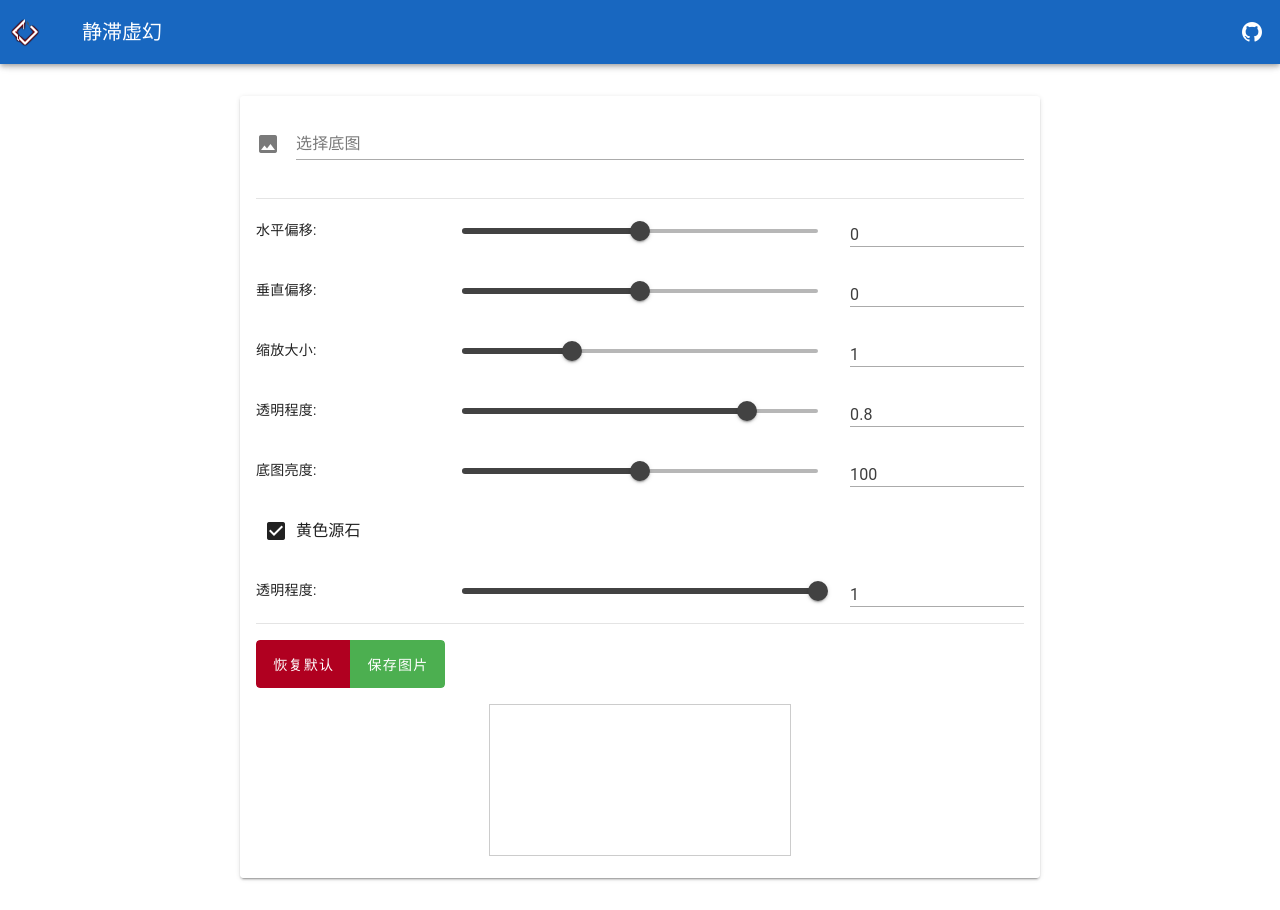
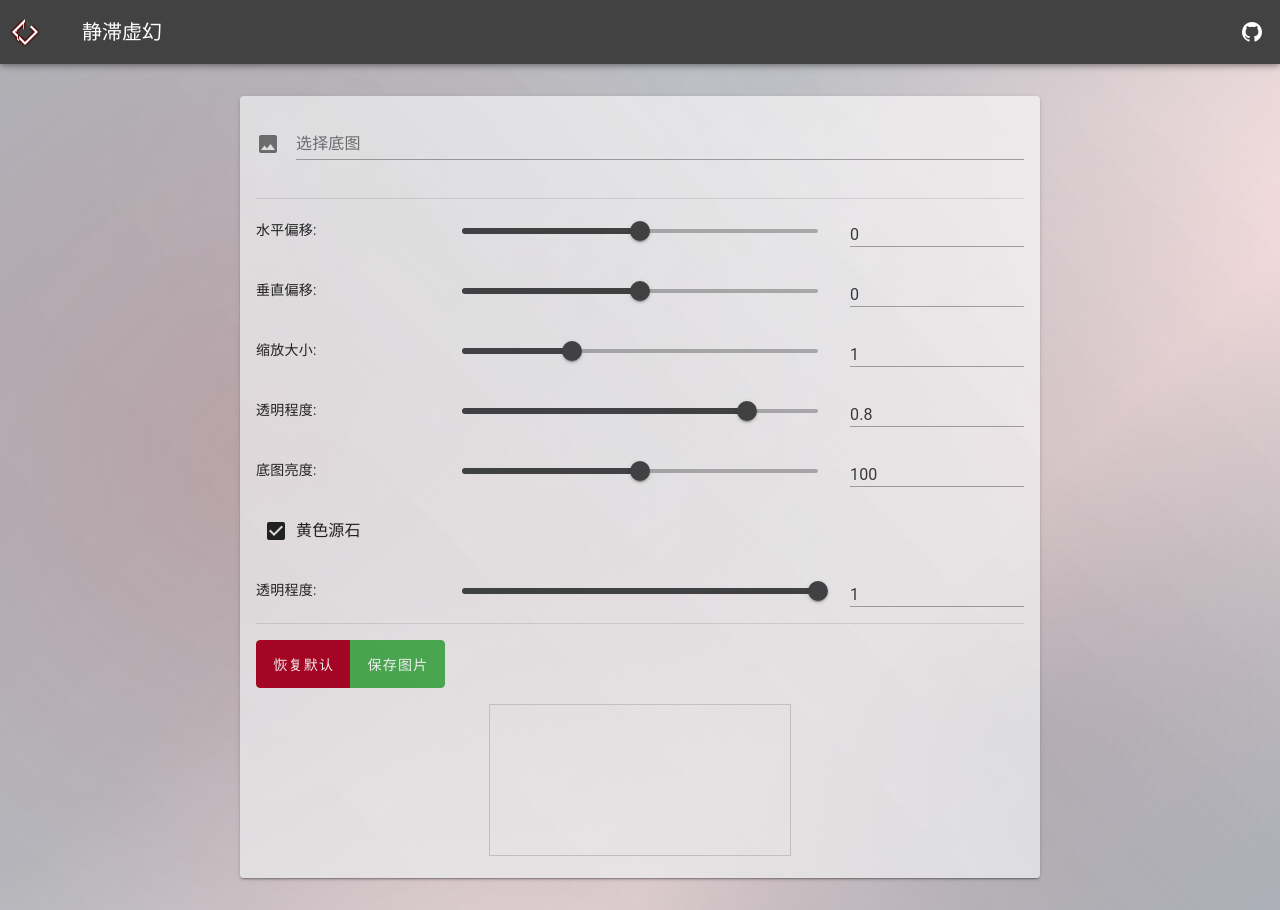
Before and after one commit to AkariRin/stagnant-illusion, a Vue app: page / in a window 1280 px wide. Built offline with nearby package versions, Linux system fonts and the light colour scheme; a small style sheet from the web is missing.

Commit message:
update App.vue to change app bar color, add snackbar for error messages, and enhance main background style

```diff
--- a/src/App.vue
+++ b/src/App.vue
@@ -1,6 +1,6 @@
 <template>
   <v-app>
-    <v-app-bar color="primary" prominent>
+    <v-app-bar color="grey-darken-3" prominent>
       <img src="@/assets/stagnant-illusion-no-bg.png" alt="logo" style="height: 50px; margin-right: 12px;">
       <v-app-bar-title>静滞虚幻</v-app-bar-title>
       <v-spacer></v-spacer>
@@ -11,7 +11,7 @@
         rel="noopener noreferrer"
       ></v-btn>
     </v-app-bar>
-    <v-main>
+    <v-main class="glass-background">
       <v-container class="py-8">
         <v-card max-width="800" class="mx-auto elevation-2" style="background-color: rgba(255, 255, 255, 0.7);">
           <v-card-text>
@@ -221,7 +221,7 @@
               <v-btn color="success" @click="saveImage">保存图片</v-btn>
             </v-btn-group>
 
-            <!-- Canvas -->
+            <!-- 画布 -->
             <div class="text-center position-relative">
               <canvas
                 ref="canvasRef"
@@ -243,6 +243,14 @@
         </v-card>
       </v-container>
     </v-main>
+    <v-snackbar
+      v-model="showSnackbar"
+      :timeout="3000"
+      color="error"
+      location="bottom"
+    >
+      {{ snackbarMessage }}
+    </v-snackbar>
   </v-app>
 </template>
 
@@ -262,6 +270,8 @@ interface CompositionOptions {
 const canvasRef = ref<HTMLCanvasElement | null>(null)
 const baseImageFile = ref<File[]>([])
 const loading = ref(false)
+const showSnackbar = ref(false)
+const snackbarMessage = ref('')
 
 const posX = ref(0)
 const posY = ref(0)
@@ -271,7 +281,7 @@ const brightness = ref(100)
 const useCover = ref(true)
 const coverOpacity = ref(1)
 
-// Image composition state
+// 图像合成状态
 let ctx: CanvasRenderingContext2D | null = null
 let currentBaseImg: HTMLImageElement | null = null
 let overlayImg: HTMLImageElement | null = null
@@ -294,12 +304,12 @@ async function loadAssets(prtsImageUrl: string, coverImageUrl: string): Promise<
     new Promise<void>((resolve, reject) => {
       if (overlayImg) {
         overlayImg.onload = () => {
-          console.log('Overlay image loaded:', overlayImg?.width, overlayImg?.height)
+          console.log('覆盖层图像已加载:', overlayImg?.width, overlayImg?.height)
           resolve()
         }
         overlayImg.onerror = (e) => {
-          console.error('Failed to load overlay image:', e)
-          reject(new Error('Failed to load overlay image'))
+          console.error('覆盖层图像加载失败:', e)
+          reject(new Error('覆盖层图像加载失败'))
         }
         overlayImg.src = prtsImageUrl
       }
@@ -307,12 +317,12 @@ async function loadAssets(prtsImageUrl: string, coverImageUrl: string): Promise<
     new Promise<void>((resolve, reject) => {
       if (coverImg) {
         coverImg.onload = () => {
-          console.log('Cover image loaded:', coverImg?.width, coverImg?.height)
+          console.log('封面图像已加载:', coverImg?.width, coverImg?.height)
           resolve()
         }
         coverImg.onerror = (e) => {
-          console.error('Failed to load cover image:', e)
-          reject(new Error('Failed to load cover image'))
+          console.error('封面图像加载失败:', e)
+          reject(new Error('封面图像加载失败'))
         }
         coverImg.src = coverImageUrl
       }
@@ -320,7 +330,7 @@ async function loadAssets(prtsImageUrl: string, coverImageUrl: string): Promise<
   ])
 
   imagesLoaded = true
-  console.log('All images loaded successfully')
+  console.log('所有图像加载成功')
 }
 
 /**
@@ -337,42 +347,42 @@ function calculateBaseScale(): number {
  * 设置基础图像
  */
 async function setBaseImage(file: File): Promise<void> {
-  console.log('Loading base image...')
+  console.log('正在加载底图...')
 
   currentBaseImg = await new Promise<HTMLImageElement>((resolve, reject) => {
     const reader = new FileReader()
     reader.onload = (e) => {
       const img = new Image()
       img.onload = () => {
-        console.log('Base image loaded:', img.width, img.height)
+        console.log('底图已加载:', img.width, img.height)
         if (canvasRef.value) {
           canvasRef.value.width = img.width
           canvasRef.value.height = img.height
-          console.log('Canvas resized to:', img.width, img.height)
+          console.log('画布尺寸已调整为:', img.width, img.height)
         }
         resolve(img)
       }
       img.onerror = (err) => {
-        console.error('Failed to load image:', err)
-        reject(new Error('Failed to load image'))
+        console.error('加载图像失败:', err)
+        reject(new Error('图像加载失败'))
       }
       img.src = e.target?.result as string
     }
     reader.onerror = (err) => {
-      console.error('FileReader error:', err)
-      reject(new Error('Failed to read file'))
+      console.error('文件读取出错:', err)
+      reject(new Error('文件读取失败'))
     }
     reader.readAsDataURL(file)
   })
 
   // 等待覆盖层图像加载完成
   if (!imagesLoaded || !overlayImg || !overlayImg.complete) {
-    console.log('Waiting for overlay images to load...')
+    console.log('正在等待覆盖层图像加载...')
     await new Promise<void>((resolve) => {
       const checkInterval = setInterval(() => {
         if (imagesLoaded && overlayImg && overlayImg.complete) {
           clearInterval(checkInterval)
-          console.log('Overlay images ready')
+          console.log('覆盖层图像已就绪')
           resolve()
         }
       }, 100)
@@ -380,14 +390,14 @@ async function setBaseImage(file: File): Promise<void> {
       // 超时保护
       setTimeout(() => {
         clearInterval(checkInterval)
-        console.warn('Timeout waiting for overlay images')
+        console.warn('等待覆盖层图像超时')
         resolve()
       }, 5000)
     })
   }
 
   baseScale = calculateBaseScale()
-  console.log('Base scale calculated:', baseScale)
+  console.log('基础缩放比例已计算:', baseScale)
 }
 
 /**
@@ -395,26 +405,26 @@ async function setBaseImage(file: File): Promise<void> {
  */
 function compose(options: CompositionOptions): void {
   if (!currentBaseImg) {
-    console.log('Cannot compose: No base image loaded')
+    console.log('无法合成: 未加载底图')
     return
   }
 
   if (!overlayImg) {
-    console.log('Cannot compose: No overlay image loaded')
+    console.log('无法合成: 未加载覆盖层图像')
     return
   }
 
   if (!overlayImg.complete) {
-    console.log('Cannot compose: Overlay image not fully loaded yet')
+    console.log('无法合成: 覆盖层图像加载未完成')
     return
   }
 
   if (!ctx || !canvasRef.value) {
-    console.log('Cannot compose: Canvas context not initialized')
+    console.log('无法合成: 画布上下文未初始化')
     return
   }
 
-  console.log('Starting composition with options:', options)
+  console.log('开始合成图像，选项:', options)
 
   // 清空画布
   ctx.clearRect(0, 0, canvasRef.value.width, canvasRef.value.height)
@@ -431,7 +441,7 @@ function compose(options: CompositionOptions): void {
   intermediateCanvas.height = canvasRef.value.height
   const iCtx = intermediateCanvas.getContext('2d')
   if (!iCtx) {
-    console.error('Failed to create intermediate canvas context')
+    console.error('创建中间画布上下文失败')
     return
   }
 
@@ -468,7 +478,7 @@ function compose(options: CompositionOptions): void {
   // 重置全局透明度
   ctx.globalAlpha = 1
 
-  console.log('Image composed successfully')
+  console.log('图像合成成功')
 }
 
 /**
@@ -495,7 +505,7 @@ onMounted(async () => {
   // 获取2D上下文
   ctx = canvasRef.value.getContext('2d')
   if (!ctx) {
-    console.error('Failed to get 2D context')
+    console.error('获取2D上下文失败')
     return
   }
 
@@ -509,7 +519,7 @@ onMounted(async () => {
   try {
     await loadAssets(prtsModule.default, coverModule.default)
   } catch (error) {
-    console.error('Failed to load assets:', error)
+    console.error('资源加载失败:', error)
   }
 })
 
@@ -544,18 +554,18 @@ function composeImages() {
 async function handleImageUpload(files: File | File[] | null) {
   const file = Array.isArray(files) ? files[0] : files
   if (!file) {
-    console.log('No file selected')
+    console.log('未选择文件')
     return
   }
 
   loading.value = true
   try {
-    console.log('Starting image upload:', file.name)
+    console.log('开始上传图片:', file.name)
     baseImageFileName = file.name
     await setBaseImage(file)
-    console.log('Base image set successfully')
+    console.log('底图设置成功')
 
-    // Reset to default values
+    // 重置为默认值
     scale.value = 1
     posX.value = 0
     posY.value = 0
@@ -564,15 +574,16 @@ async function handleImageUpload(files: File | File[] | null) {
     useCover.value = true
     coverOpacity.value = 1
 
-    // Wait for Vue to update the reactive state
+    // 等待Vue更新反应状态
     await nextTick()
 
-    // Compose the image
-    console.log('Composing image with default options')
+    // 合成图像
+    console.log('使用默认选项合成图像')
     composeImages()
   } catch (error) {
-    console.error('Failed to load base image:', error)
-    alert('图片加载失败，请重试')
+    console.error('加载底图失败:', error)
+   snackbarMessage.value = '图片加载失败，请重试'
+    showSnackbar.value = true
   } finally {
     loading.value = false
   }
@@ -588,4 +599,59 @@ function saveImage() {
 </script>
 
 <style scoped>
+.glass-background {
+  position: relative !important;
+  min-height: 100vh;
+  background: linear-gradient(
+    135deg,
+    rgba(55, 65, 81, 0.35) 0%,
+    rgba(55, 65, 81, 0.3) 40%,
+    rgba(220, 38, 38, 0.12) 70%,
+    rgba(55, 65, 81, 0.28) 100%
+  ) !important;
+  backdrop-filter: blur(15px);
+  -webkit-backdrop-filter: blur(15px);
+}
+
+.glass-background::before {
+  content: '';
+  position: absolute;
+  top: 0;
+  left: 0;
+  right: 0;
+  bottom: 0;
+  background:
+    radial-gradient(circle at 20% 50%, rgba(220, 38, 38, 0.15) 0%, transparent 50%),
+    radial-gradient(circle at 80% 80%, rgba(55, 65, 81, 0.25) 0%, transparent 50%),
+    radial-gradient(circle at 40% 20%, rgba(255, 255, 255, 0.06) 0%, transparent 40%);
+  pointer-events: none;
+  z-index: 0;
+}
+
+.glass-background::after {
+  content: '';
+  position: absolute;
+  top: 0;
+  left: 0;
+  right: 0;
+  bottom: 0;
+  background: linear-gradient(
+    45deg,
+    rgba(55, 65, 81, 0.1) 0%,
+    rgba(55, 65, 81, 0.08) 50%,
+    rgba(220, 38, 38, 0.02) 100%
+  );
+  animation: shimmer 3s infinite;
+  pointer-events: none;
+  z-index: 0;
+}
+
+@keyframes shimmer {
+  0%, 100% {
+    opacity: 1;
+  }
+  50% {
+    opacity: 0.8;
+  }
+}
 </style>
```
